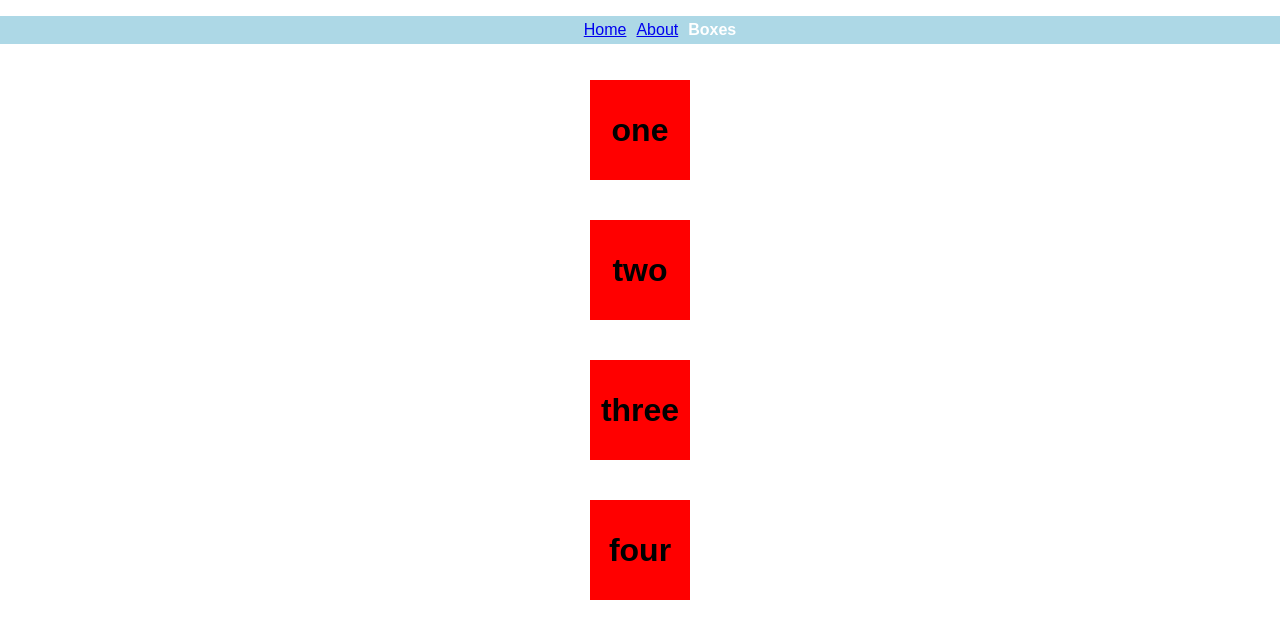
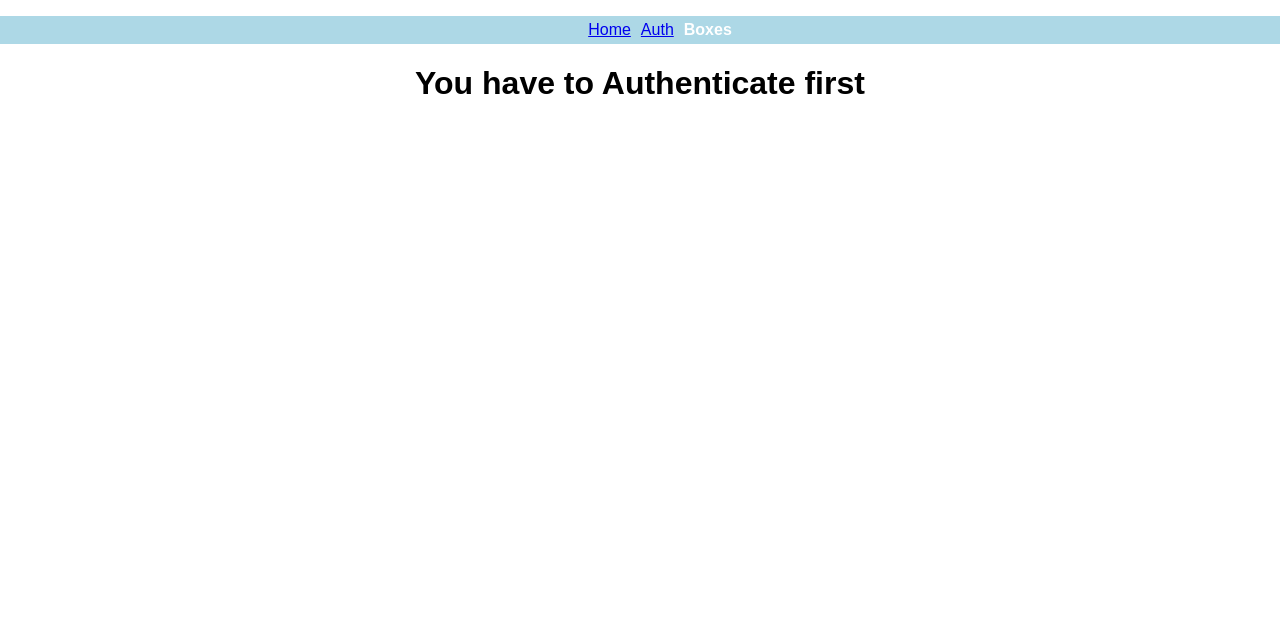
Before and after one commit to javiside/my-react-app, a React (Create React App) app: page /boxes in a window 1280 px wide. Shown: the top 638 px of the page. Built offline with nearby package versions, Linux system fonts and the light colour scheme.

Commit message:
Added authenticatication

```diff
--- /dev/null
+++ b/src/auth.js
@@ -0,0 +1,8 @@
+import React from "react";
+
+const Auth = props => {
+  return (
+      <button onClick={props.handleAuth}>click to Auth</button>
+  );
+};
+export default Auth;
--- a/src/blog.js
+++ b/src/blog.js
@@ -1,18 +1,42 @@
 import React, { Component } from "react";
-import { Route, Switch } from "react-router-dom";
+import { Route, Switch, Redirect } from "react-router-dom";
 
+import Auth from "./auth";
 import Message from "./message";
 import Boxes from "./boxes";
 
 class Blog extends Component {
+  constructor(props) {
+    super(props);
+    this.state = {
+      auth: false
+    };
+    this.authComp = this.authComp.bind(this);
+    this.authenticate = this.authenticate.bind(this);
+  }
+  authComp() {
+    return !this.state.auth ? (
+      <Auth handleAuth={this.authenticate} />
+    ) : (
+      <Message msg="Authenticated! Access Boxes granted" />
+    );
+  }
+  authenticate() {
+    this.setState({ auth: true });
+  }
   render() {
     return (
       <div className="blog">
         <Switch>
           <Route path="/" exact component={Message} />
           <Route path="/home" component={Message} />
-          <Route path="/about" component={Message} />
-          <Route path="/boxes" component={Boxes} />
+          <Route path="/auth" component={this.authComp} />
+          {this.state.auth ? (
+            <Route path="/boxes" component={Boxes} />
+          ) : (
+            <Message msg="You have to Authenticate first" />
+          )}
+          <Redirect from="*" to="/" />
         </Switch>
       </div>
     );
--- a/src/header.js
+++ b/src/header.js
@@ -16,7 +16,7 @@ class Header extends Component {
                   // search: '?some=true'
                 }} exact>Home</NavLink>
             </li>
-            <li><NavLink to="/about" exact>About</NavLink></li>
+            <li><NavLink to="/auth" exact>Auth</NavLink></li>
             <li><NavLink to="/boxes">Boxes</NavLink></li>
           </ul>
         </header>
--- a/src/message.js
+++ b/src/message.js
@@ -3,7 +3,7 @@ import React from 'react';
 const Message = (props) => {
     return (
       <div>
-        <h1>Go to contact</h1>
+        <h1>{props.msg? props.msg: 'HOME'}</h1>
       </div>
     );
 }
```
